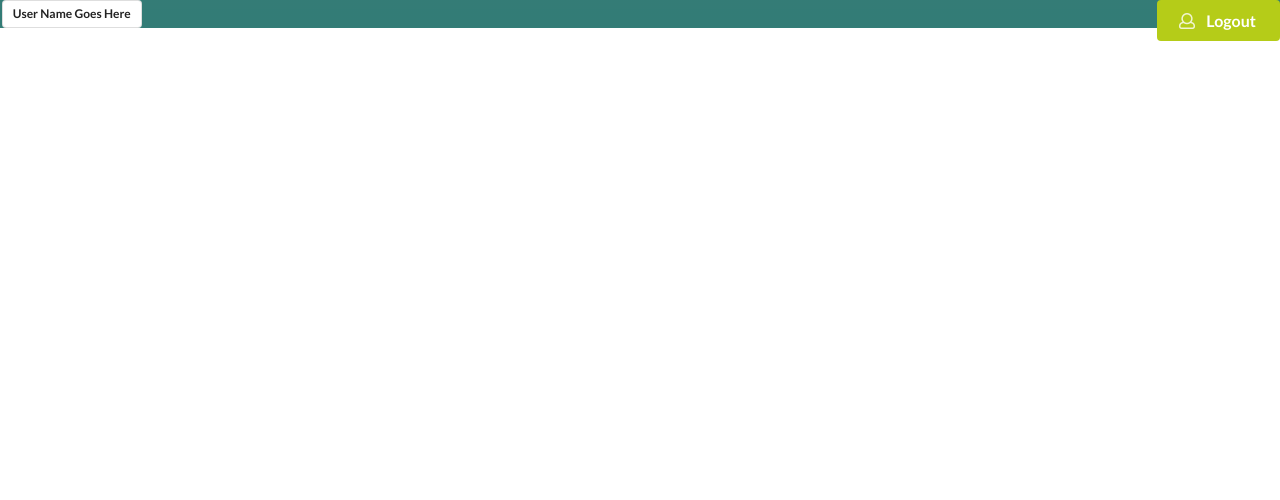
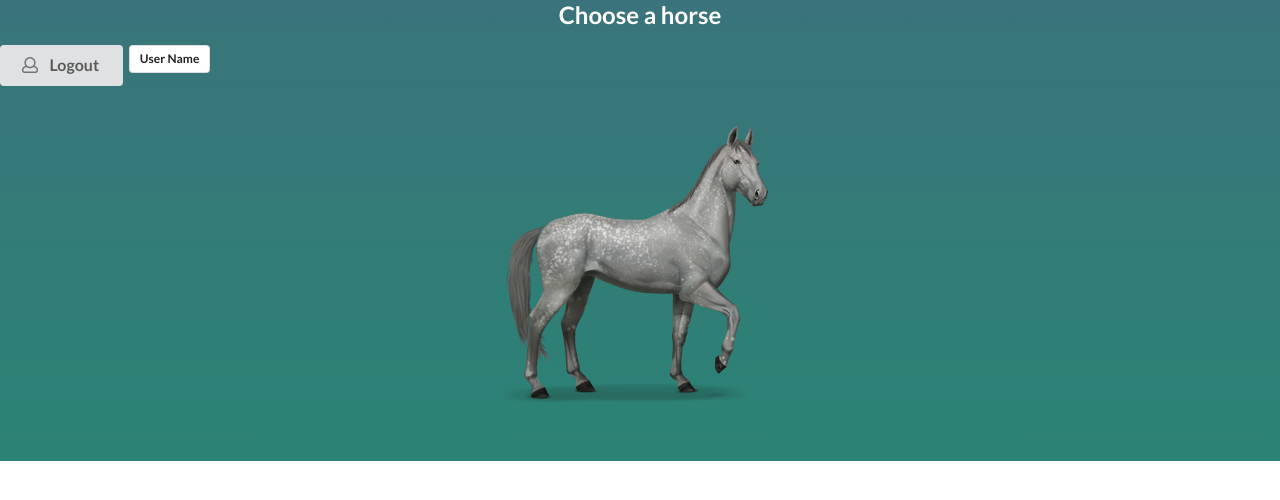
Before and after one commit to lalaantika/loginpage, an Angular app in the folder class-login-project/: page /logout in a window 1280 px wide. Shown: the top 500 px of the page. Built offline with nearby package versions, Linux system fonts and the light colour scheme.

Commit message:
updated logout button

```diff
--- a/class-login-project/src/app/home/home.component.html
+++ b/class-login-project/src/app/home/home.component.html
@@ -1,11 +1,13 @@
-<div class= "ui grid ">
+<div class="ui grid ">
     <div class="sixteen wide column ">
         <h2 class="main-heading">Choose a horse</h2>
         <div class="ui compact menu">
             <div class="ui simple dropdown item">
                 <article class="main-btn">Login</article>
                 <div class="menu">
-                <div class="item"><app-log-in></app-log-in></div>
+                    <div class="item">
+                        <app-log-in></app-log-in>
+                    </div>
                 </div>
             </div>
         </div>
--- a/class-login-project/src/app/log-out/log-out.component.css
+++ b/class-login-project/src/app/log-out/log-out.component.css
@@ -0,0 +1,21 @@
+.main-heading {
+    color: white;
+    text-align: center;
+}
+
+main-btn {
+    font-size: 1.75rem;
+}
+
+.img-place {
+    text-align: center;
+}
+
+@media screen and (max-width: 767px) {
+    .menu {
+        width: 100px;
+    }
+    .item {
+        width: 320px;
+    }
+}
--- a/class-login-project/src/app/log-out/log-out.component.html
+++ b/class-login-project/src/app/log-out/log-out.component.html
@@ -1,9 +1,25 @@
+<div class="ui grid ">
+    <div class="sixteen wide column ">
+        <h2 class="main-heading">Choose a horse</h2>
+
+        <a class="ui basic right label">
+            {{ username }}
+
+          </a>
+
+        <button (click)="logout()" class="ui button large left floated main-btn">
+            <i class="user outline icon"></i> Logout
+        </button>
+    </div>
+
+    <div class="sixteen wide column">
+        <div class="img-place"><img src="./assets/images/horse.png"></div>
+    </div>
+    <div class="sixteen wide column ">
+
+
+    </div>
+</div>
 <!--<div class="ui form labeled button" tabindex="0">-->
-<button (click)="logout()" class="ui olive button large right floated main-btn">
-    <i class="user outline icon"></i> Logout
-</button>
-<a class="ui basic label">
-      {{ username }}
 
-    </a>
 <!--</div>-->
--- a/class-login-project/src/app/log-out/log-out.component.ts
+++ b/class-login-project/src/app/log-out/log-out.component.ts
@@ -1,5 +1,6 @@
-import { Component, OnInit } from '@angular/core';
-import { AppComponent } from '../app.component';
+import { Component, OnInit, ViewChild, AfterViewInit } from '@angular/core';
+import { LogInComponent } from '../log-in/log-in.component';
+import { Router } from '@angular/router';
 
 @Component({
   selector: 'app-log-out',
@@ -10,13 +11,16 @@ export class LogOutComponent implements OnInit {
   username: string;
   text:string;
 
-  constructor() {
-    this.username="User Name Goes Here";
+  constructor(private router: Router) {
+    //@ViewChild(LogInComponent) login_user;
+    //this.username=this.login_user.username;
+    this.username='User Name';
     //this.text=title;
    }
 
    logout(){
      console.log("logged user out");
+     this.router.navigate(['/home']);
    }
   ngOnInit(): void {
   }
```
Lines whose indentation alone changed are shown as unchanged.
